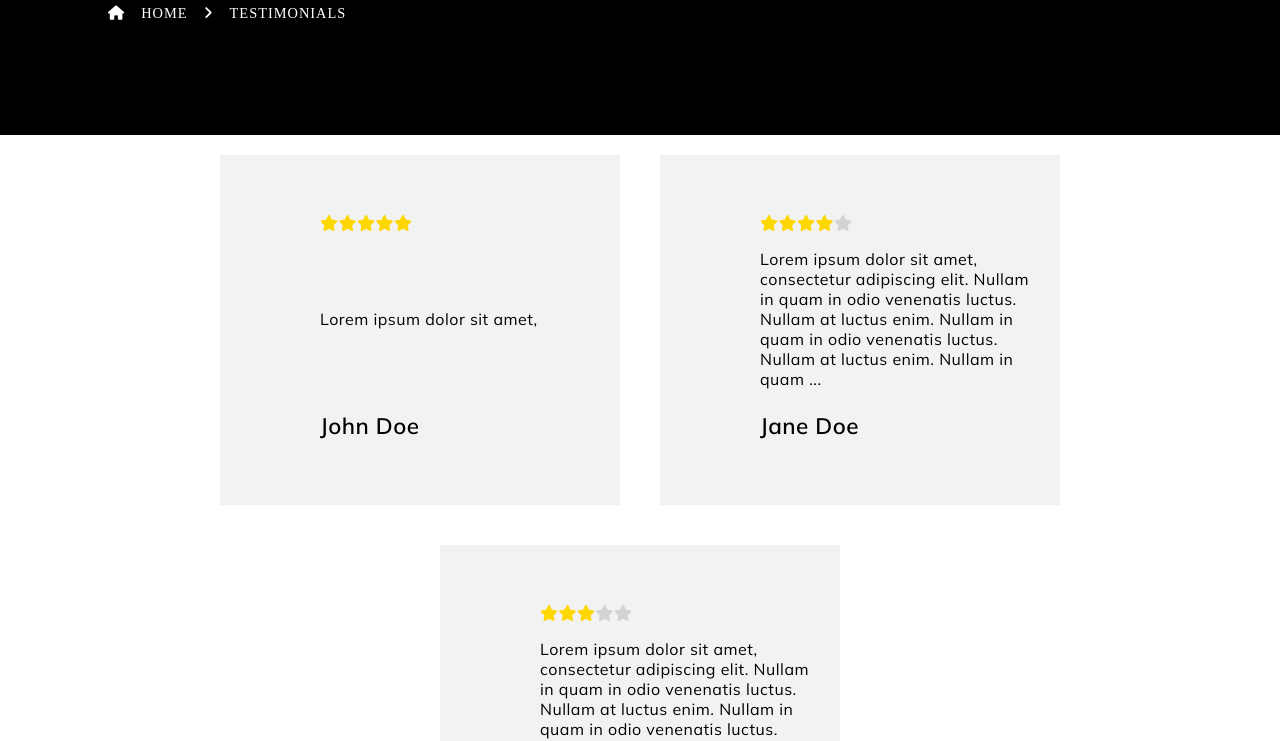
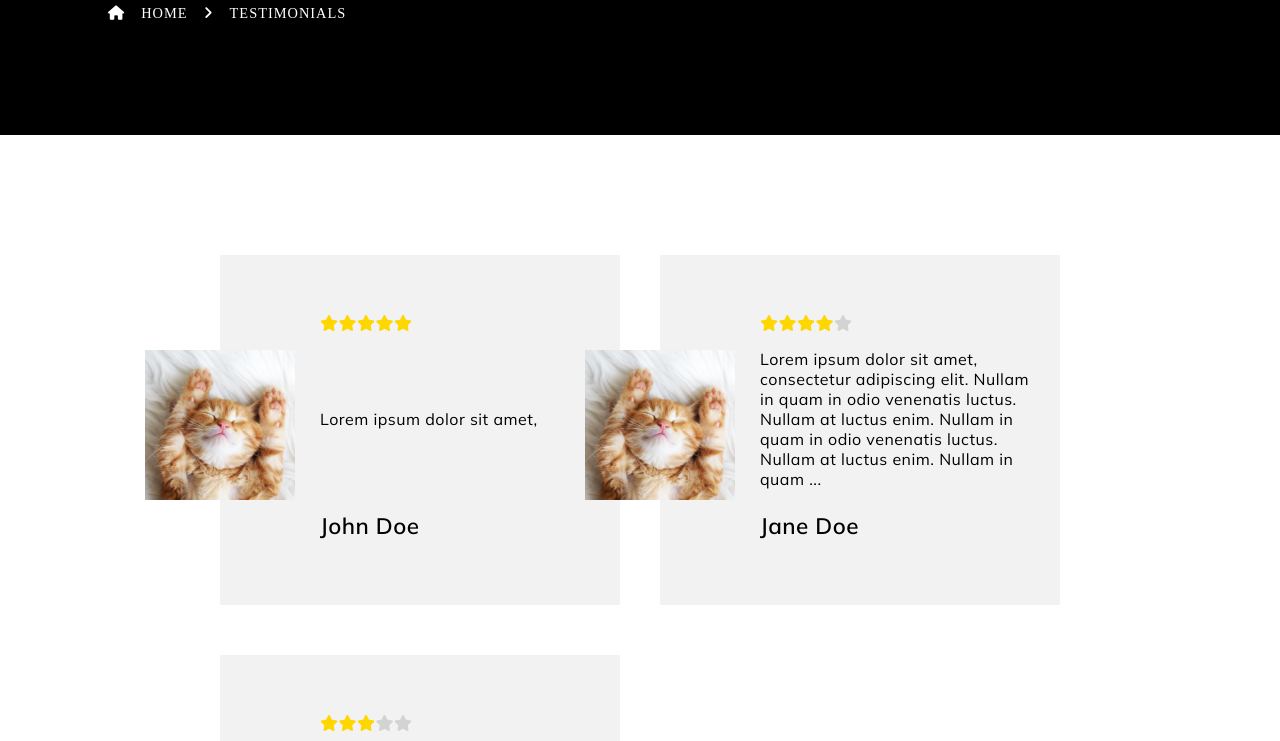
Before and after one commit to sydsnow/OBRN, a React (Vite) app: page /testimonials in a window 1280 px wide. Shown: the part 480-1221 px from the top of the page. Built offline with nearby package versions, Linux system fonts and the light colour scheme.

Commit message:
more testimonials styling

```diff
--- a/src/pages/Testimonials.jsx
+++ b/src/pages/Testimonials.jsx
@@ -1,4 +1,5 @@
 import "../scss/components/_testimonials.scss";
+import kitty from "../assets/kitty.jpg";
 
 function TestimonialsPage() {
 
@@ -8,19 +9,21 @@ function TestimonialsPage() {
       name: "John Doe",
       description: "Lorem ipsum dolor sit amet, ",
       rating: 5,
-      //image:
+      image: kitty
     },
     {
       id: 2,
       name: "Jane Doe",
       description: "Lorem ipsum dolor sit amet, consectetur adipiscing elit. Nullam in quam in odio venenatis luctus. Nullam at luctus enim. Nullam in quam in odio venenatis luctus. Nullam at luctus enim. Nullam in quam in odio venenatis luctus. Nullam at luctus enim.",
       rating: 4,
+      image: kitty
     },
     {
       id: 3,
       name: "James Doe",
       description: "Lorem ipsum dolor sit amet, consectetur adipiscing elit. Nullam in quam in odio venenatis luctus. Nullam at luctus enim. Nullam in quam in odio venenatis luctus. Nullam at luctus enim. Nullam in quam in odio venenatis luctus. Nullam at luctus enim.",
       rating: 3,
+      image: kitty
     }
   ];
 
@@ -39,16 +42,21 @@ function TestimonialsPage() {
       <div className="testimonials-gallery">
         {testimonials.map((testimonial) => (
           <div className="testimonials-card" key={testimonial.id}>
-            <p className="testimonials-card-rating">
+            <div className="testimonials-card-info">
+                <p className="testimonials-card-info-rating">
                     {/* need to make sure these work with multiple ratings and not just in 20% increments */}
                 {[...Array(5)].map((_, index) => (
                     <i key={index} className={`fas fa-star ${index < testimonial.rating ? 'filled' : ''}`}></i>
                 ))}
                 </p>
-            <p className="testimonials-card-description">
+                <p className="testimonials-card-info-description">
                 {testimonial.description.length > 100 ? `${testimonial.description.slice(0, 200)}...` : testimonial.description}
                 </p>
-            <p className="testimonials-card-name">{testimonial.name}</p>
+                <p className="testimonials-card-info-name">{testimonial.name}</p>
+            </div>
+            <div className="testimonials-card-image-container">
+                <img src={testimonial.image} alt="Testimonial Image" className="testimonials-card-image" />
+            </div>
           </div>
         ))}
       </div>
--- a/src/scss/components/_testimonials.scss
+++ b/src/scss/components/_testimonials.scss
@@ -23,15 +23,32 @@
     }
     &-gallery {
         margin: 0 100px;
-        display: flex;
-        flex-direction: row;
-        flex-wrap: wrap;
-        justify-content: center;
+        // display: flex;
+        // flex-direction: row;
+        // flex-wrap: wrap;
+        // justify-content: center;
         font-family: $secondary-font;
-        //display: grid;
-        //grid-template-columns: 1fr 1fr;
+        display: grid;
+        grid-template-columns: 1fr 1fr;
+        padding: 100px;
     }
     &-card {
+        display: flex;
+        flex-direction: column;
+        align-items: center;
+        justify-content: center;
+    }
+    &-card-image {
+        width: 150px;
+        position: relative;
+        bottom: 275px;
+        //right: 55px;
+        left: -200px;
+        &-container {
+            height: 10px;
+        }
+    }
+    &-card-info {
         background-color: rgb(243, 242, 242);
         width: 400px;
         height: 350px;
@@ -57,6 +74,7 @@
         }
 
     }
+
 }
 #testimonials-large {
     font-size: 3.5rem;
```
Lines whose indentation alone changed are shown as unchanged.
